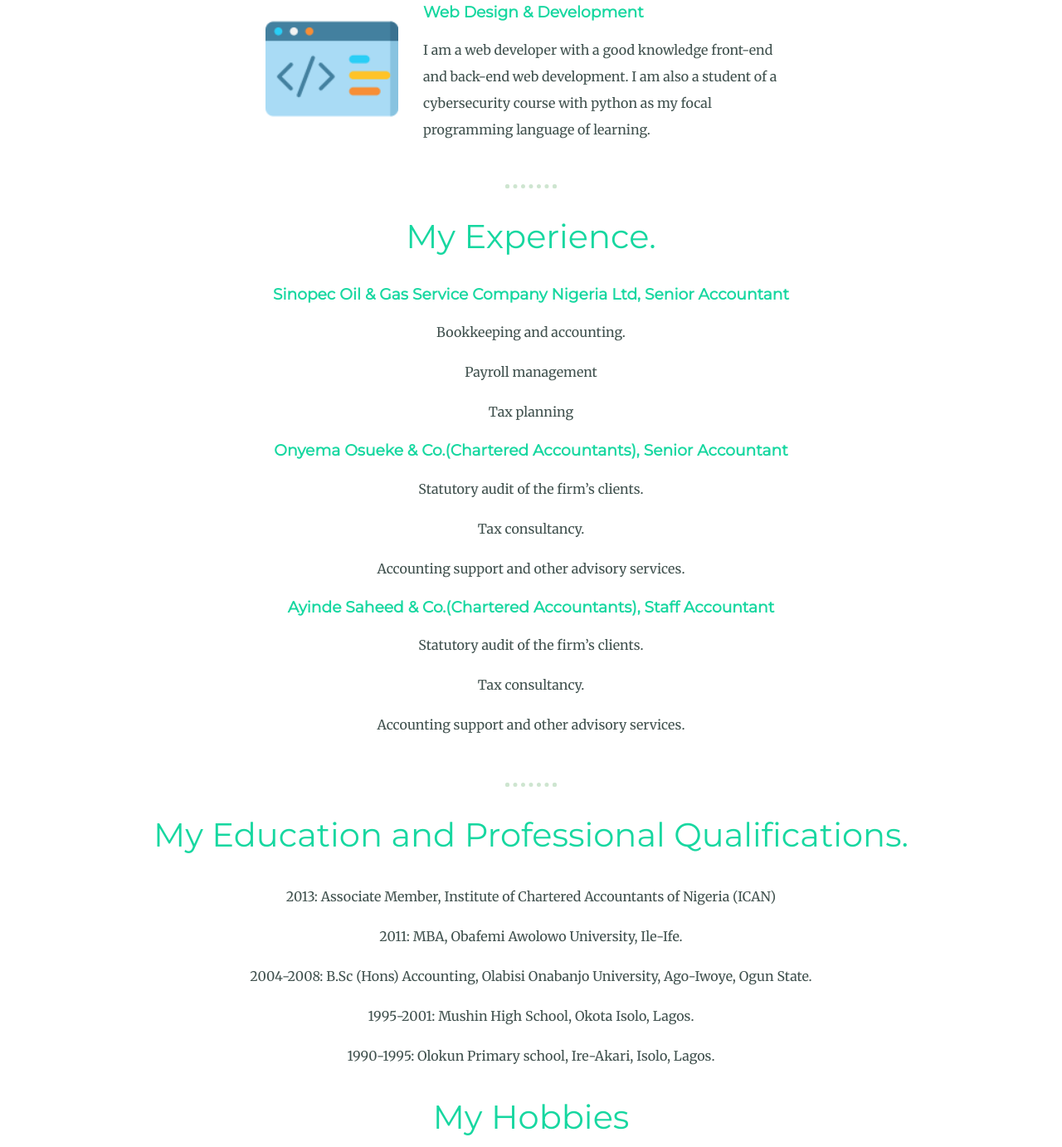
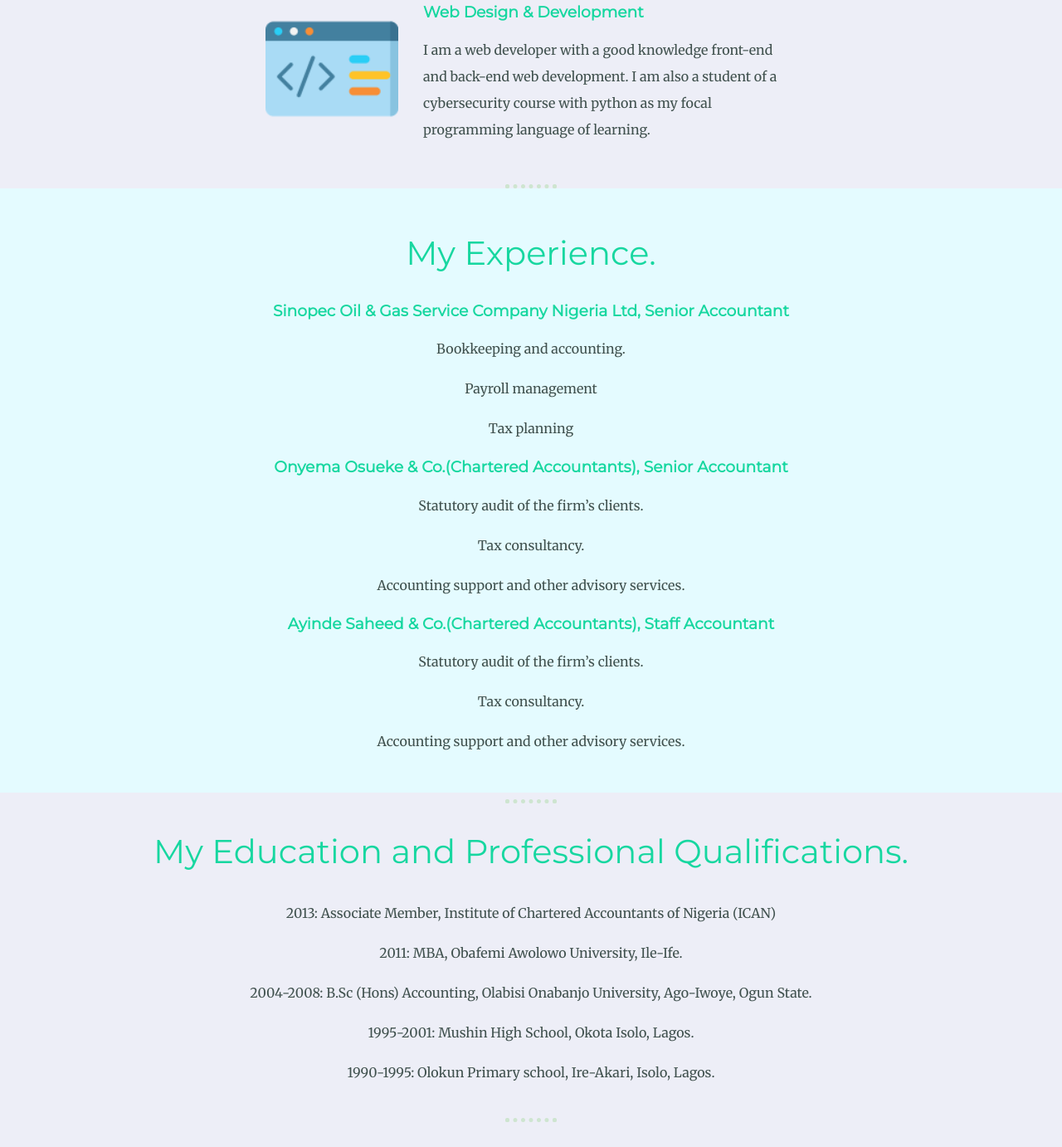
Before and after one commit to lateefemi/lateefemi.github.io, a plain HTML site: page index.html in a window 1280 px wide. Shown: the part 1685-3067 px from the top of the page at 83% size. Drawn offline with Linux system fonts and the light colour scheme.

Commit message:
Add files via upload

```diff
--- a/css/styles.css
+++ b/css/styles.css
@@ -57,11 +57,22 @@ hr {
 }
 
 .middle-container {
- margin-top: 60px;
+ padding-top: 60px;
+ background-color: #EDEEF7;
+}
+
+.educaion {
+  padding-bottom: 15px;
+}
+
+.hr-line {
+  margin-bottom: 0;
 }
 
 .experience {
-padding-bottom: 30px;
+  background-color: #E4FBFF;
+  padding-bottom: 30px;
+  padding-top: 20px;
 }
 
 .bottom-container {
@@ -113,7 +124,6 @@ padding-bottom: 20px;
 
 .contact-me {
   padding: 10px 0 30px;
-  margin-bottom: 10px;
 }
 
 .contact-p {
--- a/index.html
+++ b/index.html
@@ -46,7 +46,7 @@
         <p>I am a web developer with a good knowledge front-end and back-end web development. I am also a student of a cybersecurity course with python as my focal programming language of learning.</p>
       </div>
     </div>
-    <hr>
+    <hr class="hr-line">
 
     <div class="experience">
 
@@ -80,6 +80,7 @@
         <p>1995-2001: Mushin High School, Okota Isolo, Lagos.</p>
         <p>1990-1995: Olokun Primary school, Ire-Akari, Isolo, Lagos.</p>
     </div>
+    <hr>
 
     <div class="hobbies">
       <h2>My Hobbies</h2>
```
